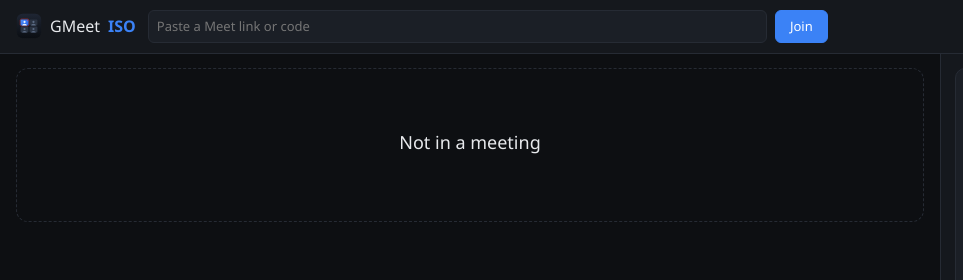
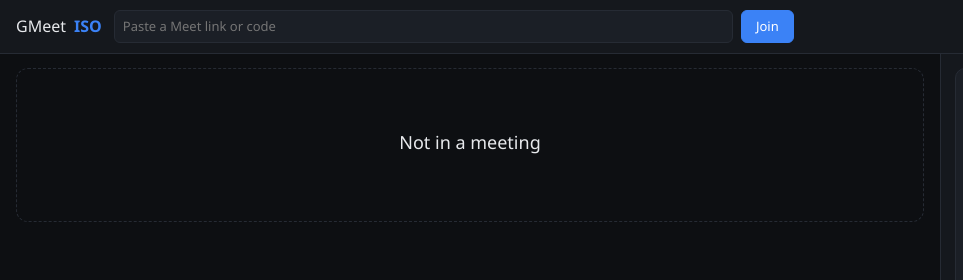
Before and after one commit to internal-events-support/google-meet-iso, a website with bundled scripts: page static/control.html in a window 1280 px wide. Shown: the top 280 px of the page, 0-963 px from the left. Built offline with nearby package versions, Linux system fonts and the light colour scheme.

Commit message:
UI: drop duplicate header icon (title bar already shows it)

```diff
--- a/static/control.css
+++ b/static/control.css
@@ -9,7 +9,6 @@ body { margin: 0; background: var(--bg); color: var(--fg); font: 13px/1.45 "Sego
 
 header { display: flex; align-items: center; gap: 12px; padding: 10px 16px; border-bottom: 1px solid var(--border); background: var(--panel); }
 .brand { font-size: 16px; font-weight: 500; white-space: nowrap; display: flex; align-items: center; gap: 8px; } .brand b { color: var(--accent); }
-.brand img { width: 26px; height: 26px; }
 
 /* Meeting bar: link entry when idle, live call status when joining / waiting / in call. */
 .meeting { flex: 1; max-width: 680px; }
--- a/static/control.html
+++ b/static/control.html
@@ -8,7 +8,7 @@
 </head>
 <body>
 <header>
-  <div class="brand"><img src="icon.svg" alt="" />GMeet <b>ISO</b></div>
+  <div class="brand">GMeet <b>ISO</b></div>
   <div class="meeting" id="meetingBar" data-state="idle">
     <!-- idle: link entry -->
     <div class="entry">
```
